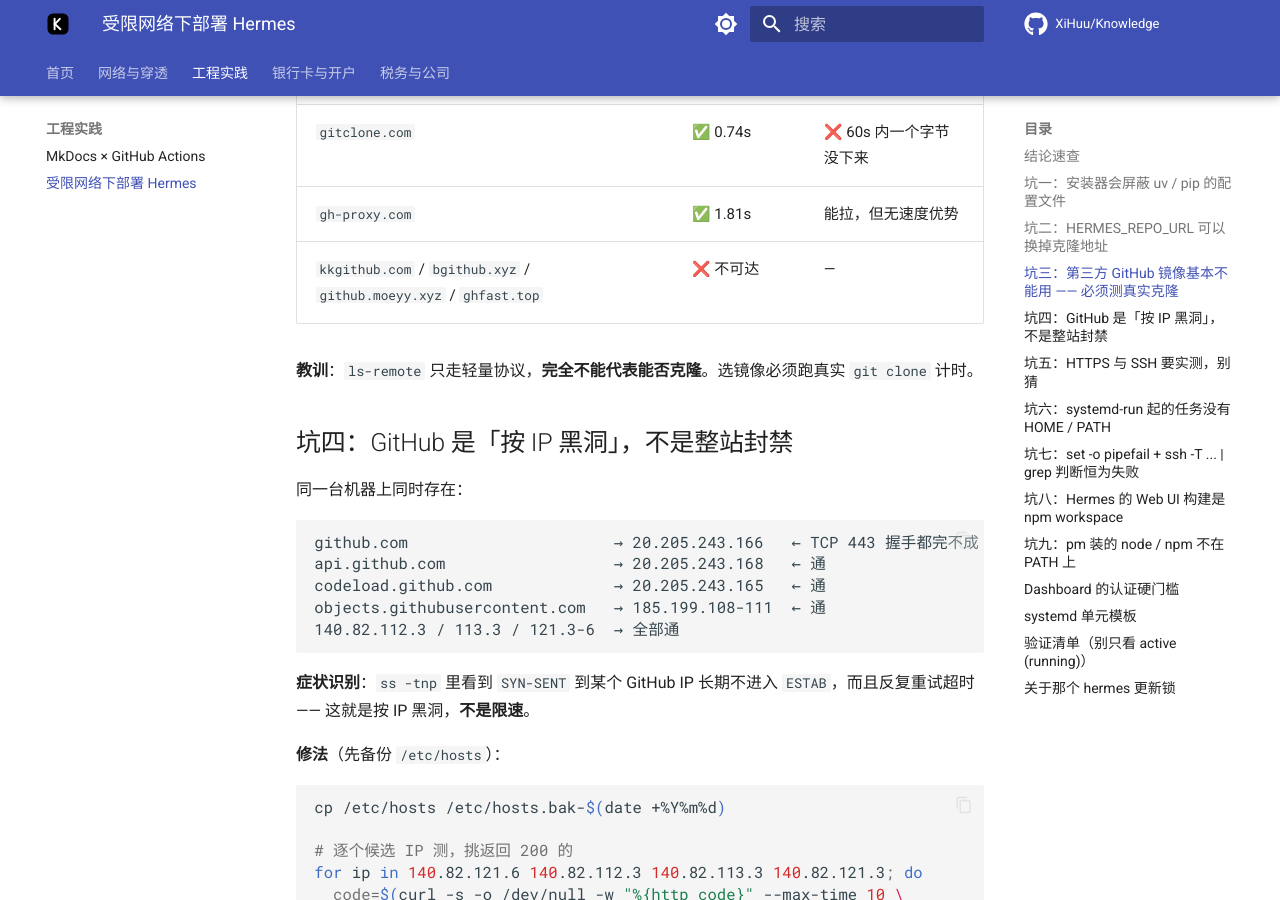
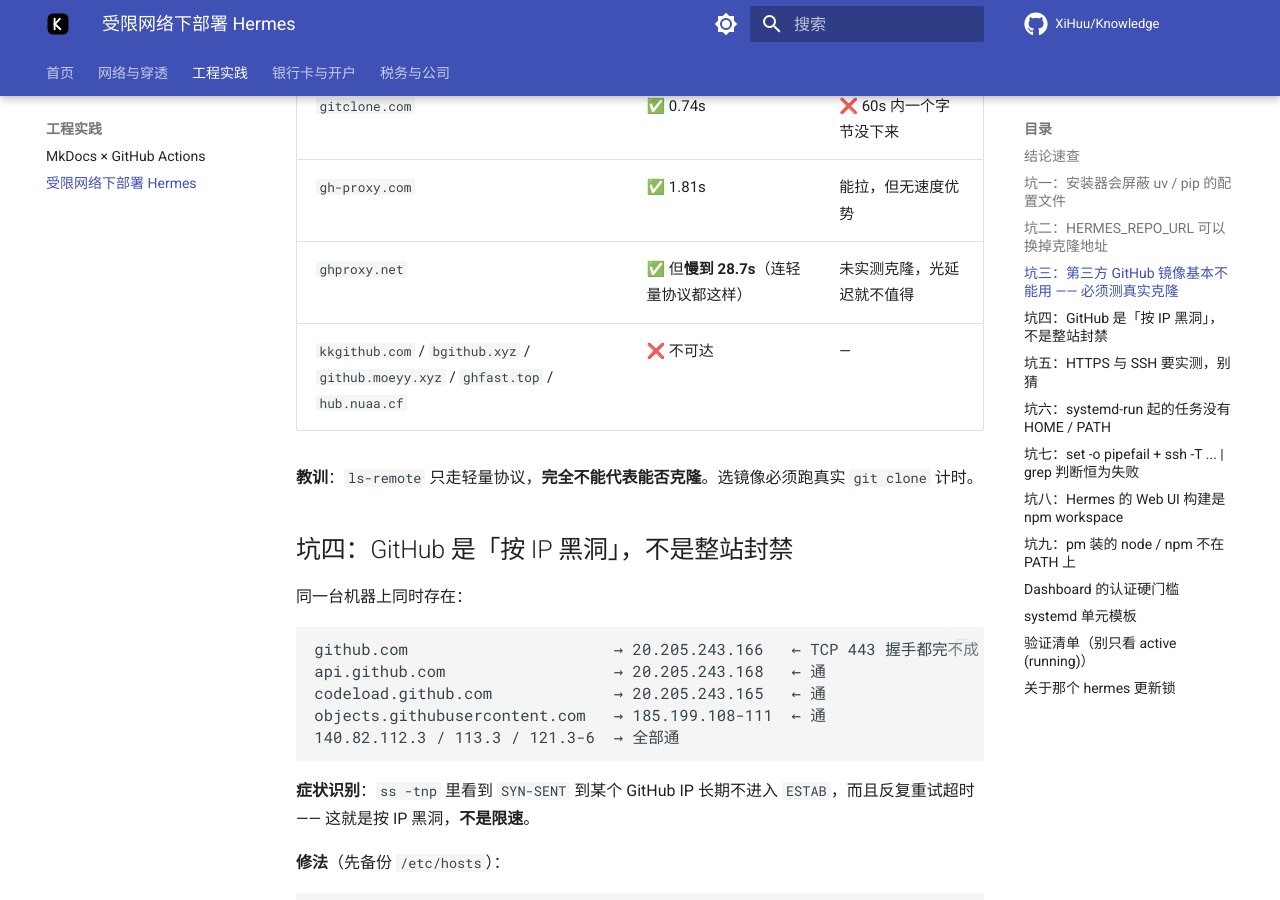
Before and after one commit to XiHuu/Knowledge, an MkDocs documentation site: the page built from docs/devops/hermes-remote-deploy.md, in a window 1280 px wide and 900 px high, scrolled down 2128 px. Built offline with MkDocs 1.6.1 and Material for MkDocs 9.7.7, drawn with Linux system fonts in a browser that asks for light colours; comment, search, counter and statistics services are not loaded.

Commit message:
docs: 补全 GitHub 镜像实测表（ghproxy.net / hub.nuaa.cf）
补测数据：ghproxy.net 的 ls-remote 耗时 28.7s（对比 gitclone.com 0.74s、
gh-proxy.com 1.81s）；hub.nuaa.cf 不可达。连轻量协议都这么慢的镜像，
不值得再花时间测真实克隆。

```diff
--- a/docs/devops/hermes-remote-deploy.md
+++ b/docs/devops/hermes-remote-deploy.md
@@ -68,7 +68,8 @@
 | --- | --- | --- |
 | `gitclone.com` | ✅ 0.74s | ❌ 60s 内一个字节没下来 |
 | `gh-proxy.com` | ✅ 1.81s | 能拉，但无速度优势 |
-| `kkgithub.com` / `bgithub.xyz` / `github.moeyy.xyz` / `ghfast.top` | ❌ 不可达 | — |
+| `ghproxy.net` | ✅ 但**慢到 28.7s**（连轻量协议都这样） | 未实测克隆，光延迟就不值得 |
+| `kkgithub.com` / `bgithub.xyz` / `github.moeyy.xyz` / `ghfast.top` / `hub.nuaa.cf` | ❌ 不可达 | — |
 
 **教训**：`ls-remote` 只走轻量协议，**完全不能代表能否克隆**。选镜像必须跑真实 `git clone` 计时。
 
```
